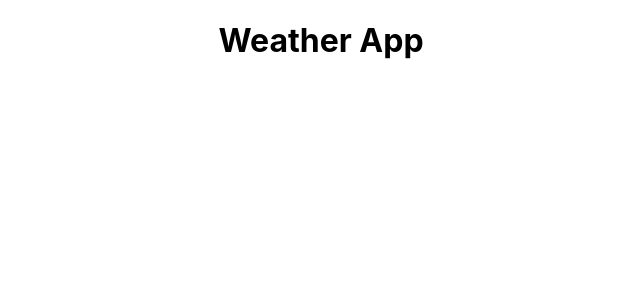
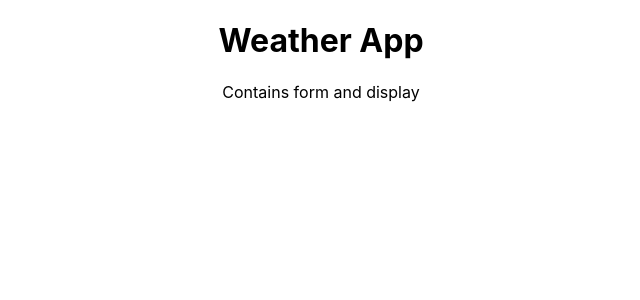
Before and after one commit to tholmes59/weather-forecast-app, a React (Create React App) app: page / in a window 1280 px wide. Shown: the top 300 px of the page, without its empty margins (319-959 px from the left). Built offline with nearby package versions, Linux system fonts and the light colour scheme.

Commit message:
add and test page cpntainer to App.js

```diff
--- a/src/App.js
+++ b/src/App.js
@@ -1,10 +1,12 @@
 import React from 'react';
 import './App.css';
+import PageContainer from './components/PageContainer'
 
 function App() {
   return (
     <div className="App">
       <h1>Weather App</h1>
+      <PageContainer/>
     </div>
   );
 }
```
